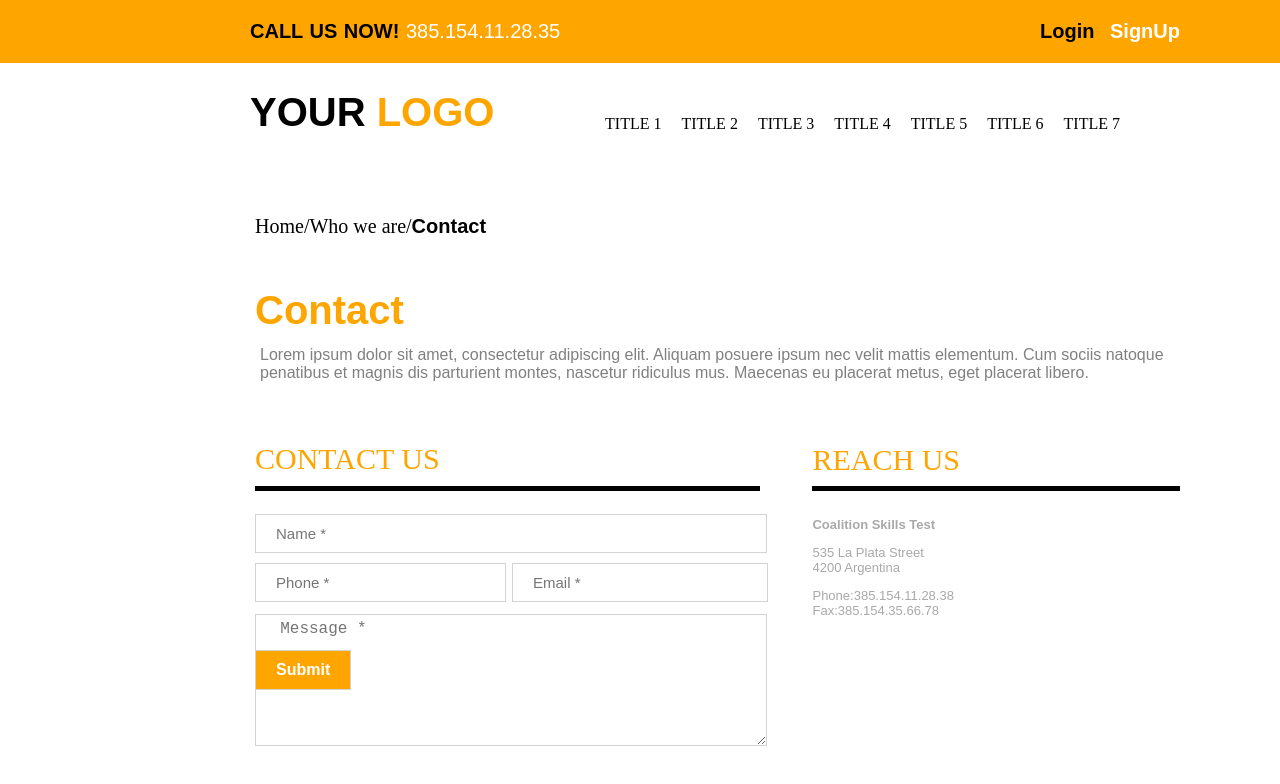
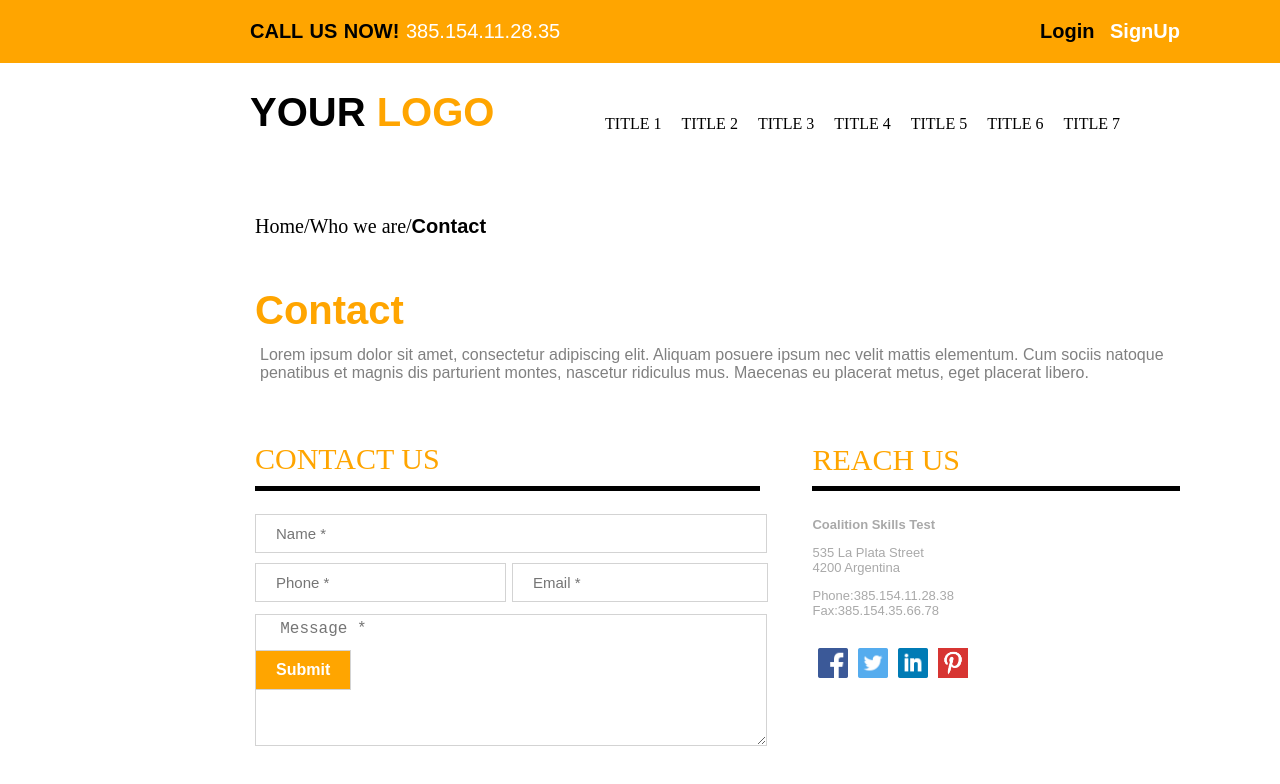
Before and after one commit to hnnguyen45thinkful/coalition, a plain HTML site: page index.html in a window 1280 px wide. Drawn offline with Linux system fonts and the light colour scheme.

Commit message:
Added social media tiles and links

```diff
--- a/index.html
+++ b/index.html
@@ -56,6 +56,23 @@
 4200 Argentina</p>
 <p id="phoneNum">Phone:385.154.11.28.38<br>
 Fax:385.154.35.66.78</p>
+
+<div class="jumbotron-social">
+          <ul class="ul-social">
+            <li class="li-social-links">
+              <a class="social" href="https://www.facebook.com/hnnguyen29" target="_blank"><img src="img/facebook.png"></a>
+            </li>
+            <li class="li-social-links">
+              <a class="social" href="https://twitter.com/Hieungu79647710" target="_blank"><img src="img/twitter.png"></a>
+            </li>
+            <li class="li-social-links">
+              <a class="social" href="https://www.linkedin.com/in/hieu-nguyen-15765a118/" target="_blank"><img src="img/linkedin.png"></a>
+            </li>
+            <li class="li-social-links">
+              <a class="social" href="https://www.pinterest.com/hnnguyen45/" target="_blank"><img src="img/pinterest.png"></a>
+            </li>
+          </ul>
+      </div>
 </section>
   </body>
 </html>
--- a/styles.css
+++ b/styles.css
@@ -326,3 +326,18 @@ p#phoneNum{
   font-family: Arial;
   font-size: 13px;
 }
+
+a.social img {
+  width:30px;
+  height:30px;
+}
+ul {
+    position: absolute;
+    right: 207px;
+    top: 200px;
+    list-style-type: none;
+    margin: 0;
+    padding: 0;
+    overflow: hidden;
+    font-size: 15px;
+}
```
Also changed, not shown: img/facebook.png (added), img/linkedin.png (added), img/pinterest.png (added), img/twitter.png (added).
